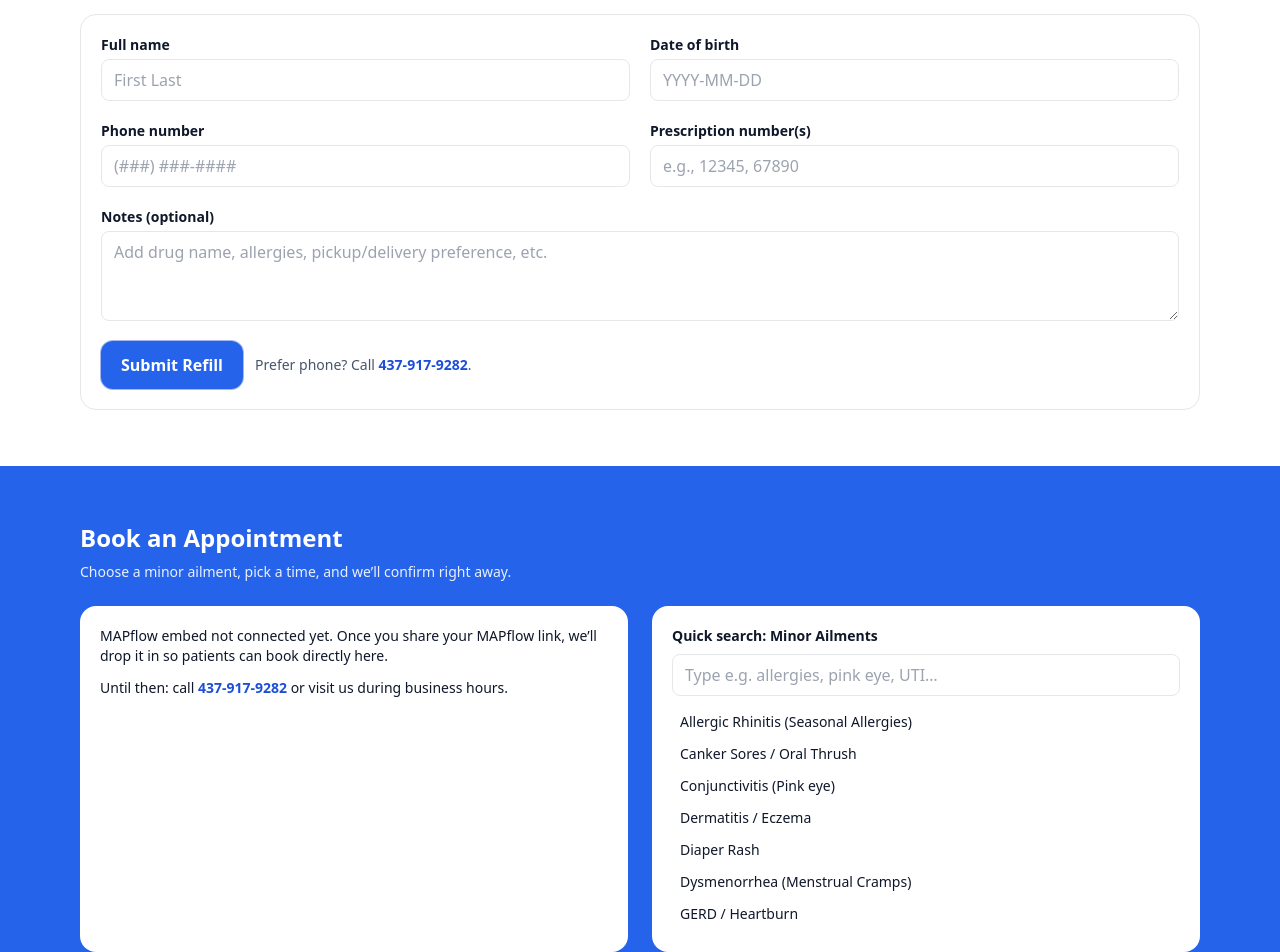
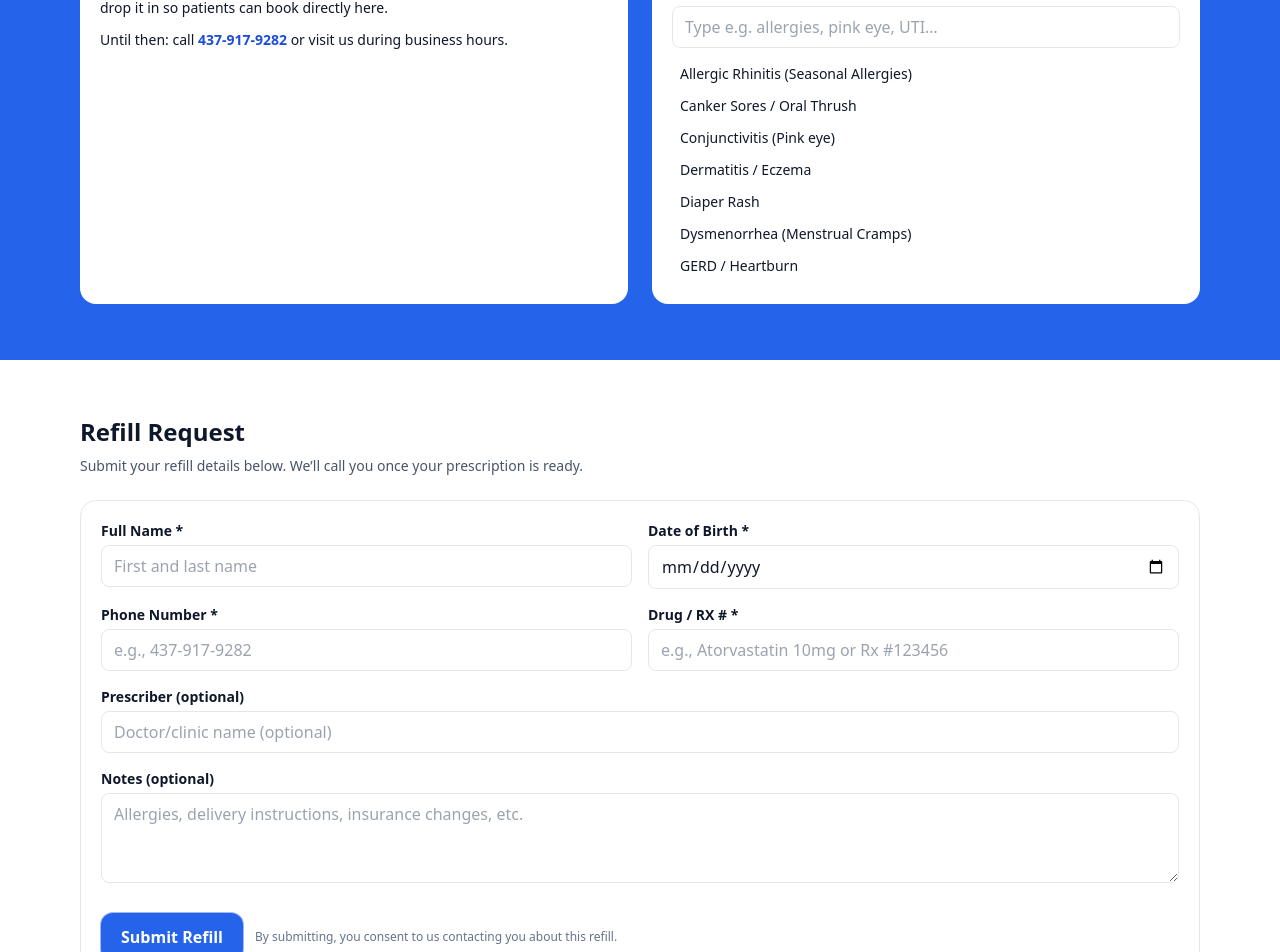
Before and after one commit to Pharma-clik/pharmacy-on-marlee, a Next.js app: page / in a window 1280 px wide. Shown: the part 647-1599 px from the top of the page. Built offline with nearby package versions, Linux system fonts and the light colour scheme.

Commit message:
Update PharmacyOnMarleeSite.js

```diff
--- a/components/PharmacyOnMarleeSite.js
+++ b/components/PharmacyOnMarleeSite.js
@@ -1,28 +1,30 @@
 import React, { useMemo, useState } from "react";
 
 /**
- * Pharmacy on Marlee – site component
- * - Hero image (free Unsplash)
- * - Badges: Free delivery, Seniors’ discount
- * - Refill form -> emails to pharmacyonmarlee@gmail.com via FormSubmit
- * - Booking placeholder (plug your MAPflow link when ready)
- * - Services, Hours, Contact, Map
+ * Pharmacy on Marlee – full single-file site
+ * - Red/blue/white theme (title in RED as requested)
+ * - Hero with pharmacy-related Unsplash image (free commercial use)
+ * - “Free delivery” + “Seniors’ discount” badges
+ * - MAPflow-ready booking section (set BOOKING_IFRAME_SRC when you have it)
+ * - Simple “Refill Request” form (sends to pharmacyonmarlee@gmail.com via FormSubmit)
+ * - Hours, Services, Contact + Google Map
  *
- * NOTES on Refill:
- * - Works without backend using https://formsubmit.co
- * - You’ll receive submissions at pharmacyonmarlee@gmail.com
- * - Optional: the first time, FormSubmit may email you to confirm the address.
+ * NOTE (Refill Form):
+ *   This form posts to https://formsubmit.co which emails the submission to the pharmacy.
+ *   No patient confirmation is sent (we’re not using autoresponder).
+ *   Hidden fields:
+ *     _subject, _template=table, _captcha=false, _honey (spam trap), _next (thank-you redirect)
  */
 
-// --- Editable details --------------------------------------------------------
+// --- Easy-to-edit settings ---------------------------------------------------
 const ADDRESS = "558 Marlee Ave, North York, Ontario";
 const PHONE = "437-917-9282";
 const FAX = "437-917-9288";
 
-// Set your MAPflow EMBED URL here when ready (leave "" to show call/visit card)
+// If you get a MAPflow EMBED link, paste it here (keep "" to show the call/visit card)
 const BOOKING_IFRAME_SRC = "";
 
-// Business hours
+// Business hours (displayed in the Hours section)
 const BUSINESS_HOURS = {
   Monday: "9:00 AM – 6:00 PM",
   Tuesday: "9:00 AM – 6:00 PM",
@@ -64,13 +66,19 @@ export default function PharmacyOnMarleeSite() {
     return minorAilments.filter((x) => x.toLowerCase().includes(q));
   }, [filter, minorAilments]);
 
+  // Build a thank-you anchor for redirect after FormSubmit posts
+  // Example: https://your-site.vercel.app/#thanks
+  const thankYouAnchor =
+    (typeof window !== "undefined" ? window.location.origin : "") + "/#thanks";
+
   return (
     <div className="min-h-screen bg-white text-slate-900">
       {/* Top nav */}
       <header className="sticky top-0 z-40 bg-white/80 backdrop-blur border-b">
         <div className="mx-auto max-w-6xl px-4 py-3 flex items-center justify-between">
           <div className="flex items-center gap-3">
-            <h1 className="text-2xl font-extrabold tracking-tight text-red-600">
+            {/* Title in RED and slightly larger */}
+            <h1 className="text-2xl md:text-3xl font-extrabold tracking-tight text-red-600">
               Pharmacy on Marlee
             </h1>
             <p className="text-xs text-slate-600">
@@ -79,8 +87,8 @@ export default function PharmacyOnMarleeSite() {
           </div>
 
           <nav className="hidden md:flex items-center gap-6 text-sm">
+            <a className="hover:underline" href="#book">Book</a>
             <a className="hover:underline" href="#refill">Refill</a>
-            <a className="hover:underline" href="#book">Book</a>
             <a className="hover:underline" href="#services">Services</a>
             <a className="hover:underline" href="#hours">Hours</a>
             <a className="hover:underline" href="#contact">Contact</a>
@@ -88,10 +96,10 @@ export default function PharmacyOnMarleeSite() {
         </div>
       </header>
 
-      {/* Hero (licensed, free background image + badges) */}
+      {/* Hero (with licensed, free background image + badges) */}
       <section className="relative text-white">
         {/* Background image (Unsplash – free for commercial use).
-            Optional: upload /public/hero.jpg and change to backgroundImage: "url('/hero.jpg')" */}
+            Optional: upload /public/hero.jpg and use backgroundImage: "url('/hero.jpg')" */}
         <div
           className="absolute inset-0 bg-cover bg-center"
           style={{
@@ -126,17 +134,12 @@ export default function PharmacyOnMarleeSite() {
                 </span>
               </div>
 
-              {/* Actions */}
+              {/* Primary actions */}
               <div className="mt-6 flex flex-wrap gap-3">
-                <a
-                  href="#refill"
-                  className="px-5 py-3 font-semibold rounded-xl bg-white/10 ring-1 ring-white/60 hover:bg-white/20 transition"
-                >
-                  Refill a Prescription
-                </a>
+                {/* Change href to a public Mapflow booking URL if you prefer opening in a new tab */}
                 <a
                   href="#book"
-                  className="px-5 py-3 font-semibold rounded-xl ring-1 ring-white/60 hover:bg-white/10 transition"
+                  className="px-5 py-3 font-semibold rounded-xl bg-white/10 ring-1 ring-white/60 hover:bg-white/20 transition"
                 >
                   Book an Appointment
                 </a>
@@ -163,71 +166,6 @@ export default function PharmacyOnMarleeSite() {
               </p>
             </div>
           </div>
-        </div>
-      </section>
-
-      {/* Refill (simple form emailed to pharmacyonmarlee@gmail.com) */}
-      <section id="refill" className="bg-white">
-        <div className="mx-auto max-w-6xl px-4 py-14">
-          <h3 className="text-2xl font-extrabold">Refill a Prescription</h3>
-          <p className="text-sm text-slate-600 mt-2">
-            Send us your refill request and we’ll prepare it. We’ll call you if we have any questions.
-          </p>
-
-          <form
-            className="mt-6 grid md:grid-cols-2 gap-5 rounded-2xl border p-5"
-            action="https://formsubmit.co/pharmacyonmarlee@gmail.com"
-            method="POST"
-          >
-            {/* FormSubmit options */}
-            <input type="hidden" name="_subject" value="New Refill Request - Pharmacy on Marlee" />
-            <input type="hidden" name="_captcha" value="false" />
-            {/* Redirect to home after submit (optional) */}
-            <input type="hidden" name="_next" value="/" />
-            {/* Simple honeypot to reduce spam */}
-            <input type="text" name="_honey" className="hidden" tabIndex="-1" autoComplete="off" />
-
-            <div className="flex flex-col">
-              <label className="text-sm font-semibold">Full name</label>
-              <input required name="Full Name" className="mt-1 rounded-lg border px-3 py-2" placeholder="First Last" />
-            </div>
-
-            <div className="flex flex-col">
-              <label className="text-sm font-semibold">Date of birth</label>
-              <input required name="Date of Birth" className="mt-1 rounded-lg border px-3 py-2" placeholder="YYYY-MM-DD" />
-            </div>
-
-            <div className="flex flex-col">
-              <label className="text-sm font-semibold">Phone number</label>
-              <input required name="Phone" className="mt-1 rounded-lg border px-3 py-2" placeholder="(###) ###-####" />
-            </div>
-
-            <div className="flex flex-col">
-              <label className="text-sm font-semibold">Prescription number(s)</label>
-              <input required name="Rx Numbers" className="mt-1 rounded-lg border px-3 py-2" placeholder="e.g., 12345, 67890" />
-            </div>
-
-            <div className="flex flex-col md:col-span-2">
-              <label className="text-sm font-semibold">Notes (optional)</label>
-              <textarea name="Notes" className="mt-1 rounded-lg border px-3 py-2" rows={3} placeholder="Add drug name, allergies, pickup/delivery preference, etc." />
-            </div>
-
-            <div className="md:col-span-2 flex items-center gap-3">
-              <button
-                type="submit"
-                className="px-5 py-3 rounded-xl bg-blue-600 text-white font-semibold ring-1 ring-blue-700/40 hover:bg-blue-700 transition"
-              >
-                Submit Refill
-              </button>
-              <p className="text-sm text-slate-600">
-                Prefer phone? Call{" "}
-                <a className="font-semibold text-blue-700" href={`tel:${PHONE.replace(/[^0-9+]/g, "")}`}>
-                  {PHONE}
-                </a>
-                .
-              </p>
-            </div>
-          </form>
         </div>
       </section>
 
@@ -282,8 +220,108 @@ export default function PharmacyOnMarleeSite() {
         </div>
       </section>
 
+      {/* Refill Request (emails to pharmacyonmarlee@gmail.com) */}
+      <section id="refill" className="bg-white">
+        <div className="mx-auto max-w-6xl px-4 py-14">
+          <h3 className="text-2xl font-extrabold">Refill Request</h3>
+          <p className="text-sm text-slate-600 mt-2">
+            Submit your refill details below. We’ll call you once your prescription is ready.
+          </p>
+
+          <form
+            className="mt-6 grid gap-4 rounded-2xl border p-5"
+            action="https://formsubmit.co/pharmacyonmarlee@gmail.com"
+            method="POST"
+          >
+            {/* FormSubmit options (no captcha, nice table, subject, thank-you redirect) */}
+            <input type="hidden" name="_captcha" value="false" />
+            <input type="hidden" name="_template" value="table" />
+            <input type="hidden" name="_subject" value="New Refill Request – Pharmacy on Marlee" />
+            <input type="hidden" name="_next" value={thankYouAnchor} />
+            {/* Honey pot (spam trap) */}
+            <input type="text" name="_honey" className="hidden" autoComplete="off" tabIndex={-1} />
+
+            <div className="grid md:grid-cols-2 gap-4">
+              <div>
+                <label className="block text-sm font-semibold mb-1">Full Name *</label>
+                <input
+                  name="Full Name"
+                  required
+                  className="w-full rounded-lg border px-3 py-2"
+                  placeholder="First and last name"
+                />
+              </div>
+
+              <div>
+                <label className="block text-sm font-semibold mb-1">Date of Birth *</label>
+                <input
+                  name="Date of Birth"
+                  required
+                  type="date"
+                  className="w-full rounded-lg border px-3 py-2"
+                />
+              </div>
+
+              <div>
+                <label className="block text-sm font-semibold mb-1">Phone Number *</label>
+                <input
+                  name="Phone"
+                  required
+                  className="w-full rounded-lg border px-3 py-2"
+                  placeholder="e.g., 437-917-9282"
+                />
+              </div>
+
+              <div>
+                <label className="block text-sm font-semibold mb-1">Drug / RX # *</label>
+                <input
+                  name="Drug or Rx Number"
+                  required
+                  className="w-full rounded-lg border px-3 py-2"
+                  placeholder="e.g., Atorvastatin 10mg or Rx #123456"
+                />
+              </div>
+            </div>
+
+            <div>
+              <label className="block text-sm font-semibold mb-1">Prescriber (optional)</label>
+              <input
+                name="Prescriber"
+                className="w-full rounded-lg border px-3 py-2"
+                placeholder="Doctor/clinic name (optional)"
+              />
+            </div>
+
+            <div>
+              <label className="block text-sm font-semibold mb-1">Notes (optional)</label>
+              <textarea
+                name="Notes"
+                className="w-full rounded-lg border px-3 py-2"
+                rows={3}
+                placeholder="Allergies, delivery instructions, insurance changes, etc."
+              />
+            </div>
+
+            <div className="flex items-center gap-3 mt-2">
+              <button
+                type="submit"
+                className="px-5 py-3 font-semibold rounded-xl bg-blue-600 text-white ring-1 ring-blue-700/40 hover:bg-blue-700 transition"
+              >
+                Submit Refill
+              </button>
+              <p className="text-xs text-slate-500">
+                By submitting, you consent to us contacting you about this refill.
+              </p>
+            </div>
+
+            {/* Thank you anchor (used by _next redirect) */}
+            <div id="thanks" className="hidden" />
+          </form>
+        </div>
+      </section>
+
       {/* Services */}
-      <section id="services" className="bg-white">
+      <section id="services" className="bg-slate-50">
         <div className="mx-auto max-w-6xl px-4 py-14">
           <h3 className="text-2xl font-extrabold">Our Services</h3>
           <div className="mt-6 grid sm:grid-cols-2 lg:grid-cols-3 gap-5">
@@ -295,7 +333,7 @@ export default function PharmacyOnMarleeSite() {
               ["Blister Packs", "Convenient weekly compliance packaging."],
               ["Compounding (Level B)", "Select non-sterile compounds."],
             ].map(([title, text]) => (
-              <div key={title} className="rounded-2xl border p-5">
+              <div key={title} className="rounded-2xl border bg-white p-5">
                 <h4 className="font-semibold">{title}</h4>
                 <p className="text-sm text-slate-600 mt-1">{text}</p>
               </div>
@@ -305,10 +343,10 @@ export default function PharmacyOnMarleeSite() {
       </section>
 
       {/* Hours */}
-      <section id="hours" className="bg-slate-50">
+      <section id="hours" className="bg-white">
         <div className="mx-auto max-w-6xl px-4 py-14">
           <h3 className="text-2xl font-extrabold">Business Hours</h3>
-          <div className="mt-6 overflow-hidden rounded-2xl border bg-white">
+        <div className="mt-6 overflow-hidden rounded-2xl border bg-white">
             <table className="w-full text-left text-sm">
               <tbody>
                 {Object.entries(BUSINESS_HOURS).map(([day, hours]) => (
@@ -329,7 +367,7 @@ export default function PharmacyOnMarleeSite() {
         <div className="mx-auto max-w-6xl px-4 py-14">
           <h3 className="text-2xl font-extrabold">Contact</h3>
 
-        <div className="mt-6 grid md:grid-cols-2 gap-6">
+          <div className="mt-6 grid md:grid-cols-2 gap-6">
             <div className="rounded-2xl border p-5">
               <h4 className="font-semibold">Pharmacy on Marlee</h4>
               <p className="mt-1 text-slate-700">{ADDRESS}</p>
@@ -353,12 +391,12 @@ export default function PharmacyOnMarleeSite() {
                 </a>
 
                 <a
-                  href={`https://www.google.com/maps/dir/?api=1&destination=${encodeURIComponent(ADDRESS)}`}
+                  href={`https://www.google.com/maps/search/?api=1&query=${encodeURIComponent(ADDRESS)}`}
                   target="_blank"
                   rel="noreferrer"
                   className="px-4 py-2 rounded-lg ring-1 ring-slate-300 hover:bg-slate-50 transition"
                 >
-                  Get Directions
+                  Open in Google Maps
                 </a>
               </div>
             </div>
```
